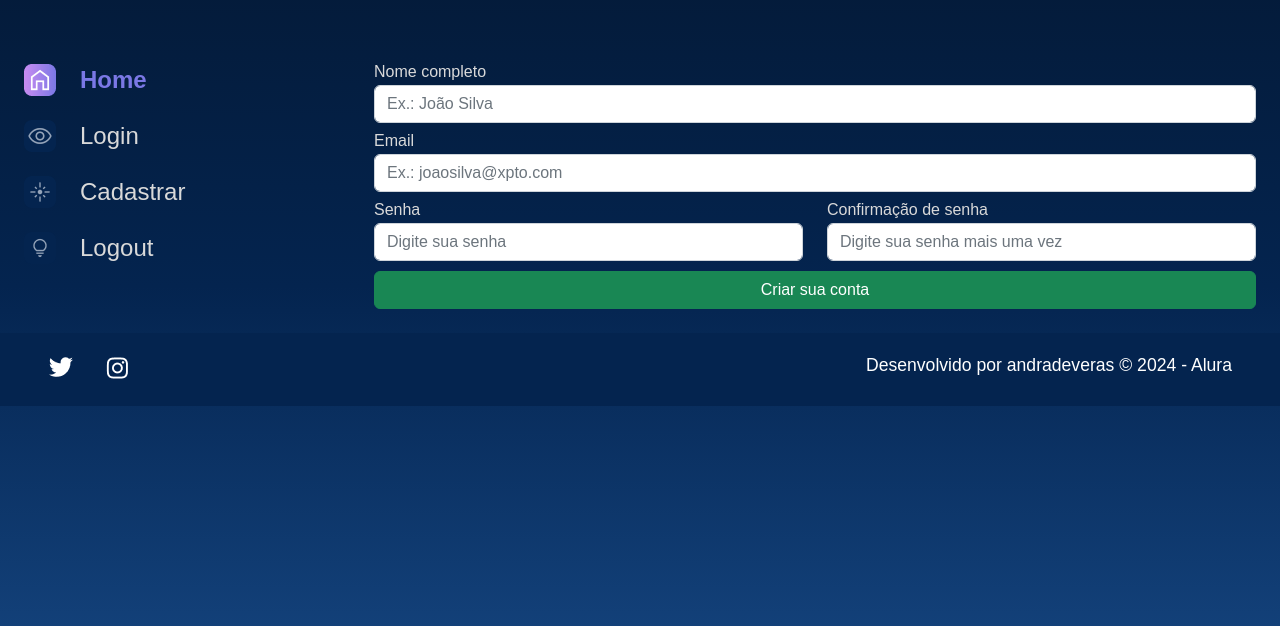
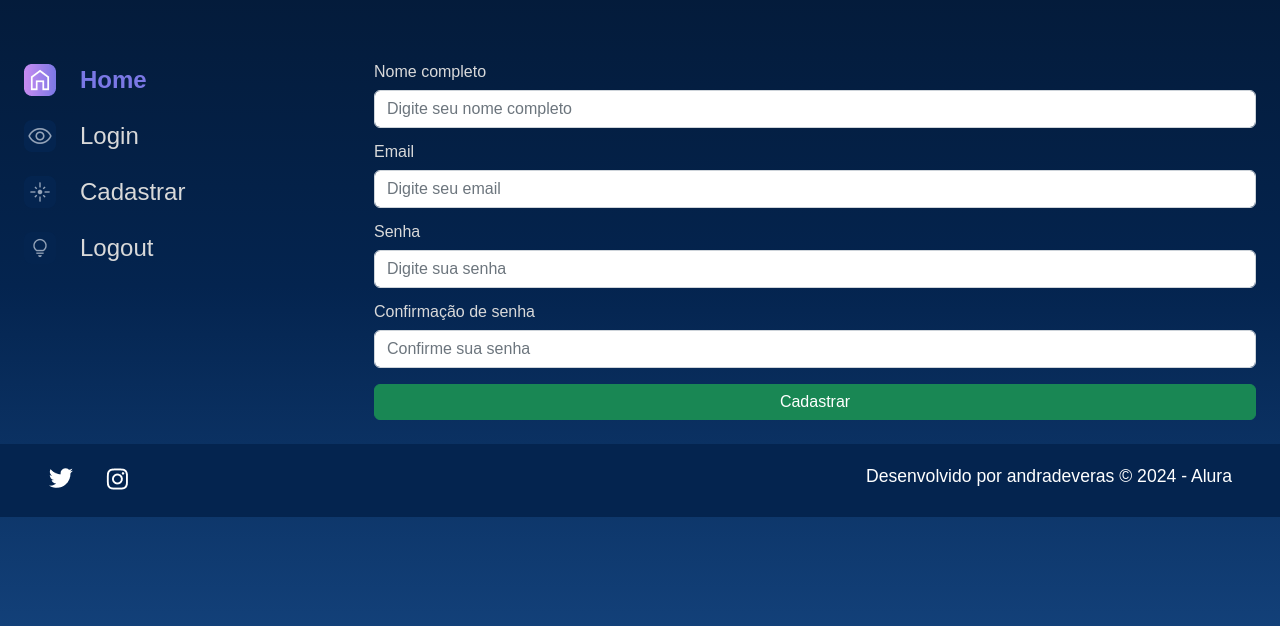
Before and after one commit to andradeveras/alura-space, a Django app: page /cadastro/ in a window 1280 px wide. Shown: the part 114-740 px from the top of the page. Run offline with Django 5.2, Linux system fonts and the light colour scheme.

Commit message:
Rebuilding cadastro page form

```diff
--- a/templates/usuarios/cadastro.html
+++ b/templates/usuarios/cadastro.html
@@ -42,26 +42,17 @@
             </section>
             <section class="galeria" style="margin-left: 5em">
                 <form action="" method="">
+                    {% csrf_token %}
                     <div class="row">
-                        <div class="col-12 col-lg-12" style="margin-bottom: 10px;">
-                            <label for="nome_cadastro" style="color:#D9D9D9; margin-bottom: 5px;"><b>Nome completo</b></label>
-                            <input type="text" class="form-control" name="nome_cadastro" placeholder="Ex.: João Silva" required>
+                        {% for field in form.visible_fields %}
+                        <div class="col-12 col-lg-12 mb-3">
+                            <label for="{{ field.id_for_label }}" style="color:#D9D9D9; margin-bottom: 10px;">{{ field.label }}</label>
+                            {{ field }}
                         </div>
-                        <div class="col-12 col-lg-12" style="margin-bottom: 10px;">
-                            <label for="email" style="color:#D9D9D9; margin-bottom: 5px;"><b>Email</b></label>
-                            <input type="email" class="form-control" name="email" placeholder="Ex.: joaosilva@xpto.com" required>
-                        </div>
-                        <div class="col-12 col-lg-6" style="margin-bottom: 10px;">
-                            <label for="password1" style="color:#D9D9D9; margin-bottom: 5px;"><b>Senha</b></label>
-                            <input type="password" class="form-control" name="password1" placeholder="Digite sua senha" required>
-                        </div>
-                        <div class="col-12 col-lg-6" style="margin-bottom: 10px;">
-                            <label for="password2" style="color:#D9D9D9; margin-bottom: 5px;"><b>Confirmação de senha</b></label>
-                            <input type="password" class="form-control" name="password2" placeholder="Digite sua senha mais uma vez" required>
-                        </div>
-                        <div class="col-12 text-center">
-                            <button class="btn btn-success col-12" style="padding: top 5px;" type="submit">Criar sua conta</button>
-                        </div>
+                        {% endfor %}
+                    </div>
+                    <div>
+                        <button class="btn btn-success col-12" style="padding: 5px;" type="submit">Cadastrar</button>
                     </div>
                 </form>
             </section>
--- a/usuarios/forms.py
+++ b/usuarios/forms.py
@@ -1,7 +1,7 @@
 from django import forms
 
 class LoginForms(forms.Form):
-    Name_login = forms.CharField(
+    name_login = forms.CharField(
         label = 'Nome de Login',
         required = True,
         max_length = 30,
@@ -23,3 +23,49 @@ class LoginForms(forms.Form):
             }
         )
     )
+
+class CadastroForms(forms.Form):
+    nome_cadastro = forms.CharField(
+        label = 'Nome completo',
+        required = True,
+        max_length = 100,
+        widget = forms.TextInput(
+            attrs={
+                "class": "form-control",
+                "placeholder": "Digite seu nome completo"
+            }
+        )
+    )
+    email = forms.EmailField(
+        label = 'Email',
+        required = True,
+        max_length = 100,
+        widget = forms.EmailInput(
+            attrs={
+                "class": "form-control",
+                "placeholder": "Digite seu email"
+            }
+        )
+    )
+    senha1 = forms.CharField(
+        label = 'Senha',
+        required = True,
+        max_length = 70,
+        widget = forms.PasswordInput(
+            attrs={
+                "class": "form-control",
+                "placeholder": "Digite sua senha"
+            }
+        )
+    )
+    senha2 = forms.CharField(
+        label = 'Confirmação de senha',
+        required = True,
+        max_length = 70,
+        widget = forms.PasswordInput(
+            attrs={
+                "class": "form-control",
+                "placeholder": "Confirme sua senha"
+            }
+        )
+    )
--- a/usuarios/views.py
+++ b/usuarios/views.py
@@ -1,9 +1,10 @@
 from django.shortcuts import render
-from usuarios.forms import LoginForms
+from usuarios.forms import LoginForms, CadastroForms
 
 def login(request):
     form = LoginForms()
     return render(request, "usuarios/login.html", {"form": form})
 
 def cadastro(request):
-    return render(request, "usuarios/cadastro.html")
+    form = CadastroForms()
+    return render(request, "usuarios/cadastro.html", {"form": form})
```
